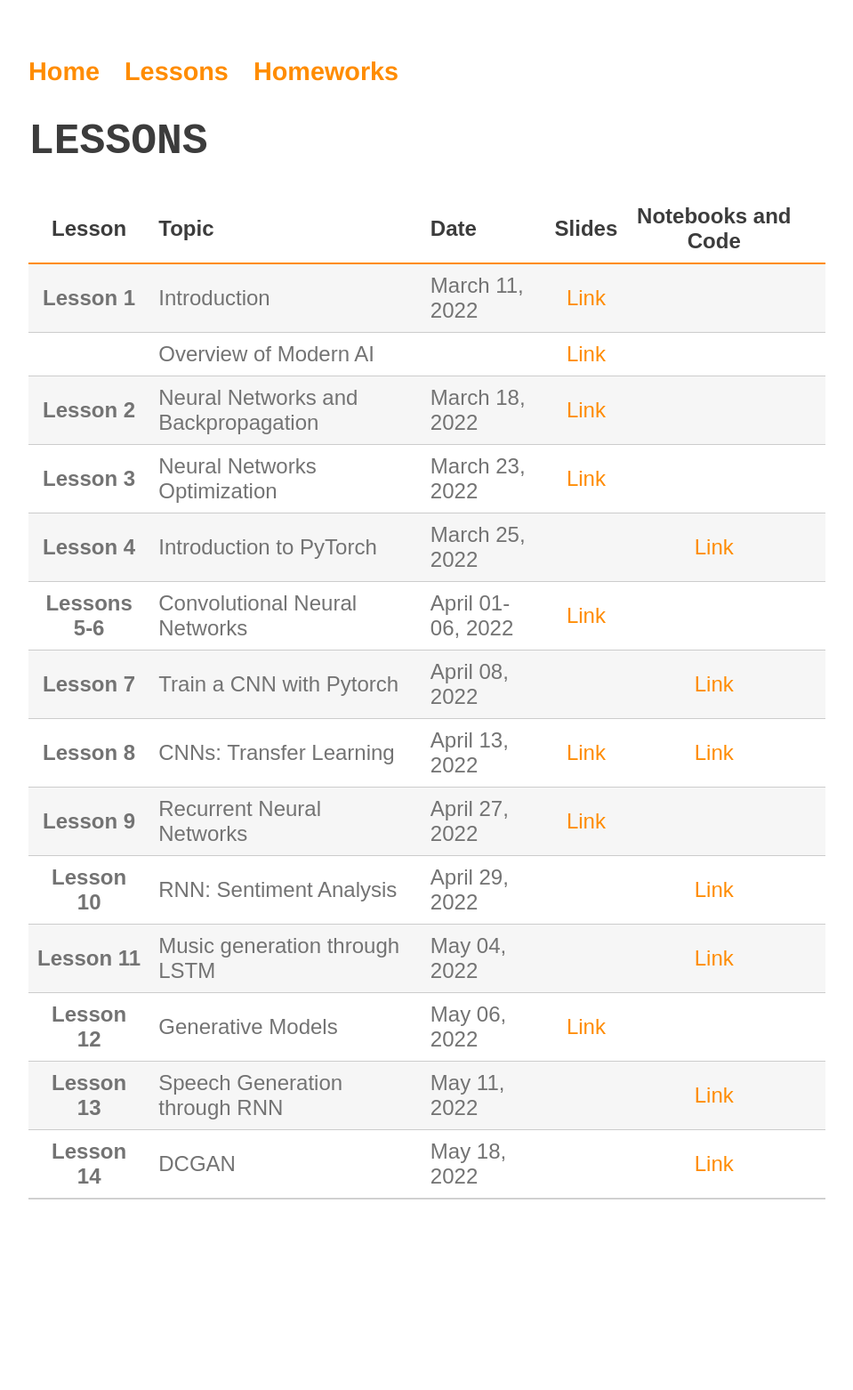
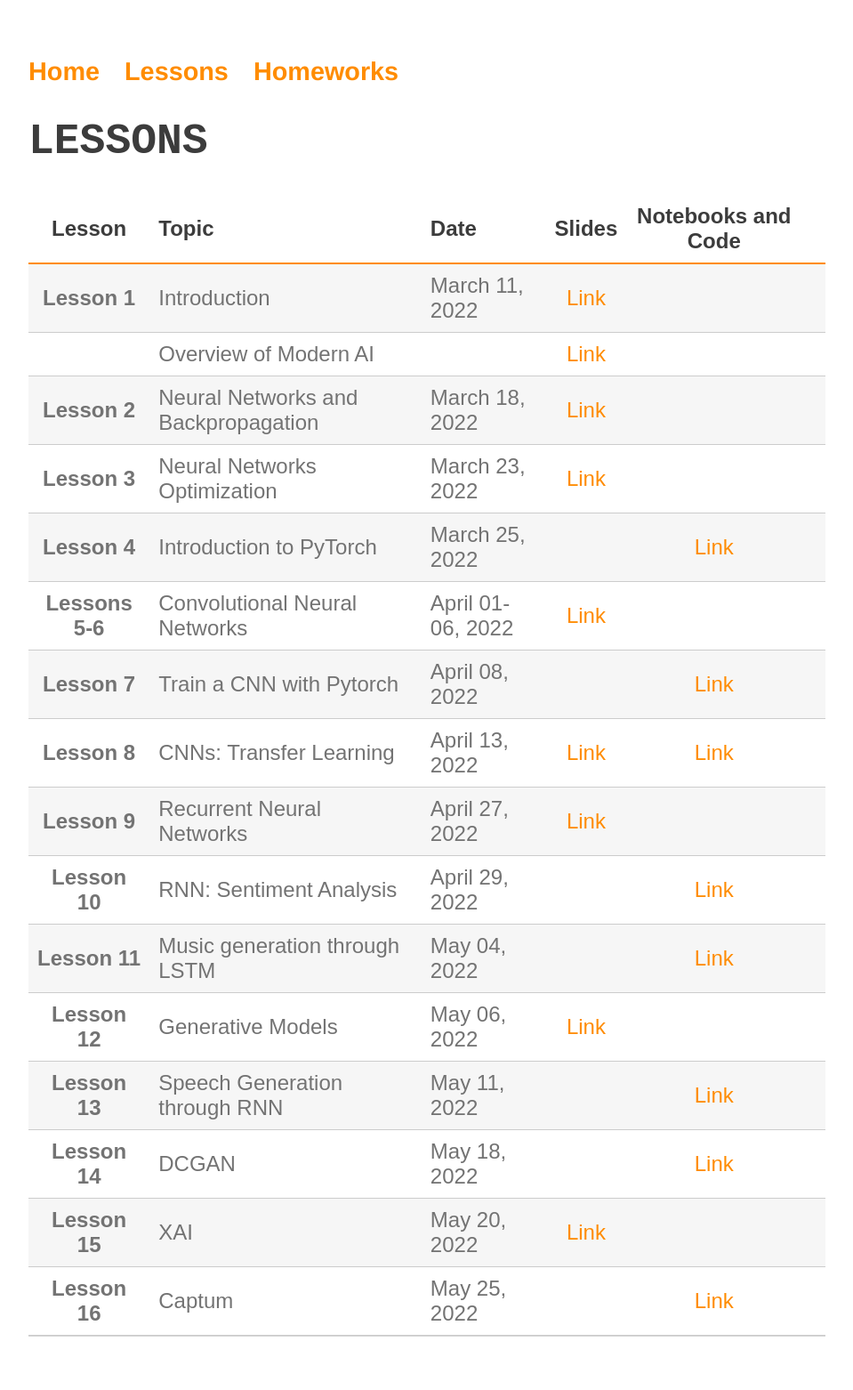
Before and after one commit to perceivelab/knowledge-discovery-course, a Jekyll site: the page built from lezioni.md, in a window 1280 px wide. Shown: the whole page at 89% size, without its empty margins (160-1119 px from the left). Built offline with Jekyll 4.4.1, drawn with Linux system fonts in a browser that asks for light colours; our own code applies the rules of GitHub Pages for plain Markdown files; before the commit the page ends 1408 px from its top, so only the background shows below that.

Commit message:
Update lezioni.md

```diff
--- a/lezioni.md
+++ b/lezioni.md
@@ -17,3 +17,5 @@
 | **Lesson 12**      | Generative Models  | May 06, 2022 |[Link](https://drive.google.com/file/d/1sXdVAT2N1gvu-sPXXAn23tJxOqZKMRP3/view?usp=sharing)|     |
 | **Lesson 13**      | Speech Generation through RNN  | May 11, 2022 ||     [Link](https://colab.research.google.com/drive/1xgCJ_E91yT_wi2cHF7zNbIL_seOyU6YE?usp=sharing)|
 | **Lesson 14**      | DCGAN  | May 18, 2022 ||     [Link](https://colab.research.google.com/drive/1k1qvs8rEVs3ZRdi08YAbv_Uhkr8B7SXm?usp=sharing)|
+| **Lesson 15**      | XAI  | May 20, 2022 |     [Link](https://drive.google.com/file/d/1cFA6l4FbVKWxD3ITZ16vQYCo87nIUY5K/view?usp=sharing)||
+| **Lesson 16**      | Captum  | May 25, 2022 | |     [Link](https://colab.research.google.com/drive/1ZPOlGxxxMB50HRzfvrXNKuaKzTtM-hlZ?usp=sharing)||
```
